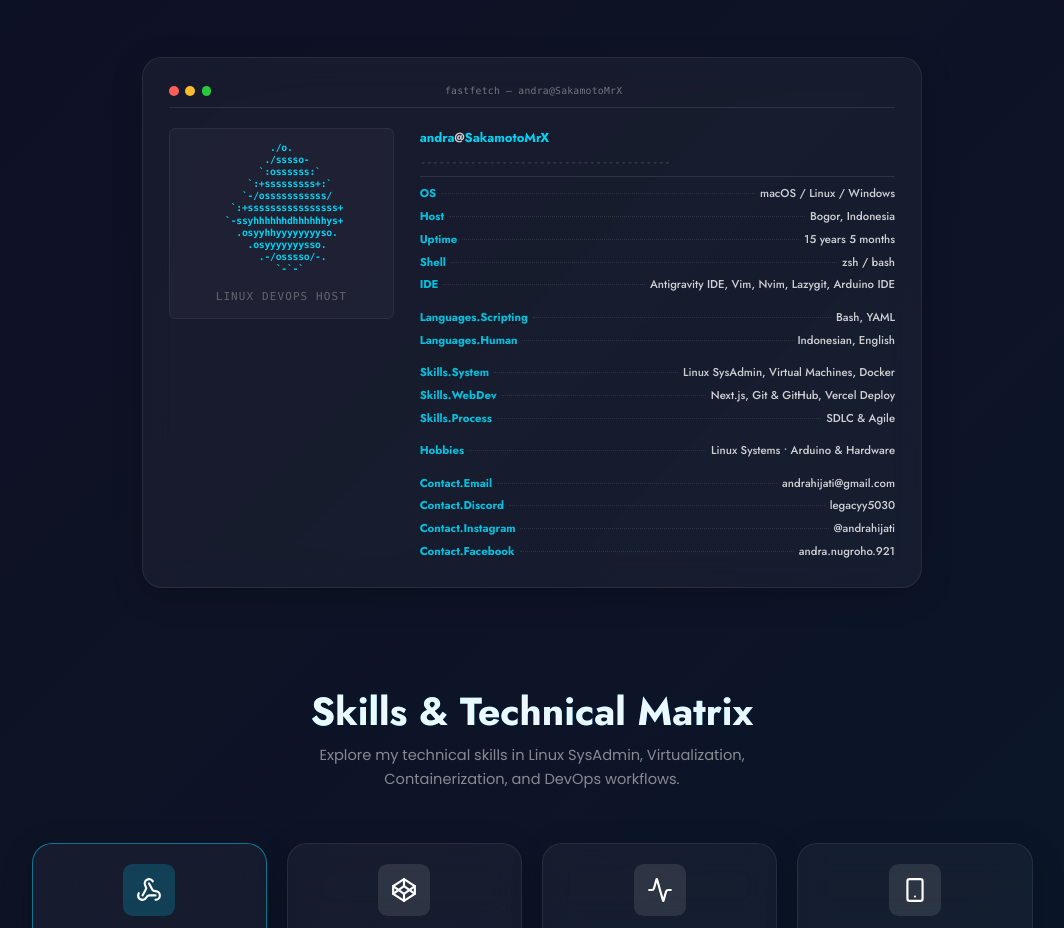
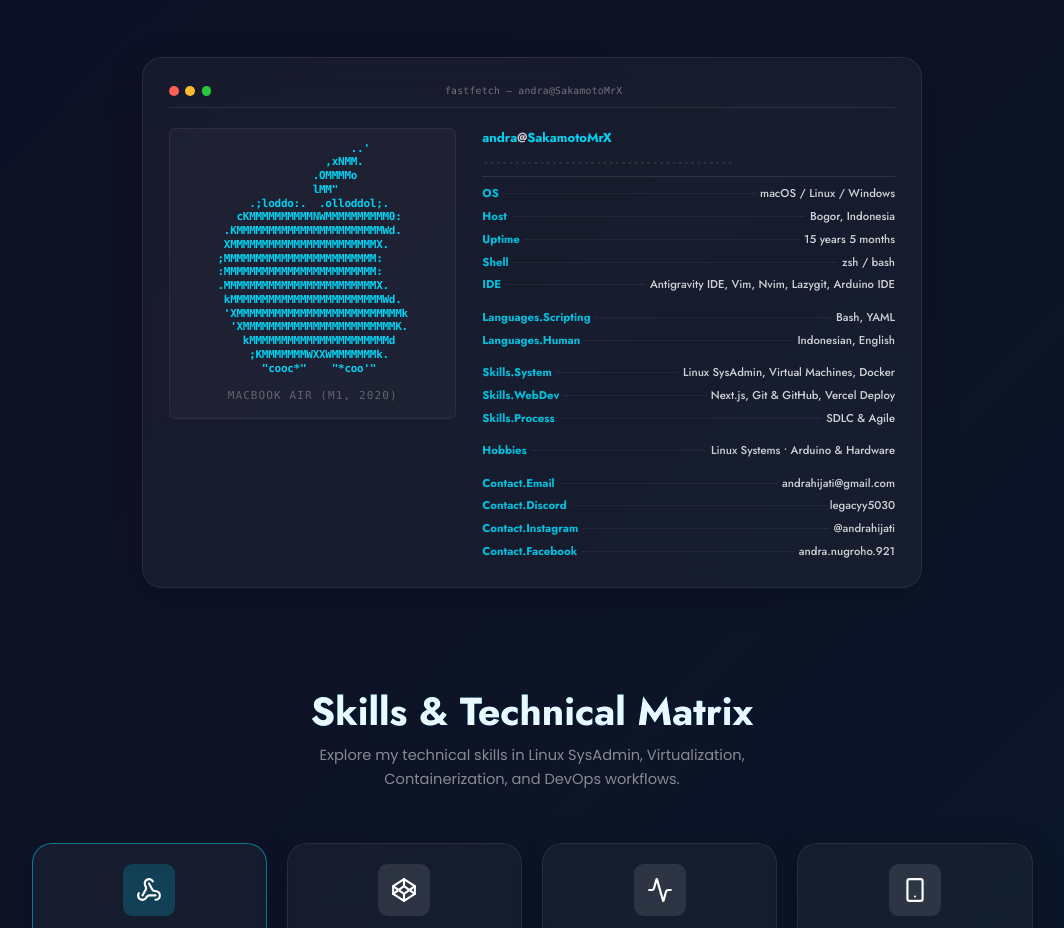
Before and after one commit to SakamotoMrX/Portofolio-Andra, a Next.js app: page /about in a window 1280 px wide. Shown: the part 1420-2348 px from the top of the page, without its empty margins (108-1172 px from the left). Built offline with nearby package versions, Linux system fonts and the light colour scheme; no server answers.

Commit message:
fastfetch: replace ASCII logo with macOS dragon, widen grid columns

```diff
--- a/components/Neofetch.jsx
+++ b/components/Neofetch.jsx
@@ -6,18 +6,24 @@ import { neofetchData } from "@/data/neofetch";
 function FastfetchAsciiLogo() {
 	return (
 		<div className="flex flex-col items-center justify-center select-none font-mono">
-			<pre className="font-bold leading-tight tracking-tight text-[11px] sm:text-xs text-left text-cyan-400">
-{`         ./o.
-        ./sssso-
-       \`:ossssss:\`
-     \`:+sssssssss+:\`
-    \`-/osssssssssss/
-  \`:+ssssssssssssssss+
- \`-ssyhhhhhhdhhhhhhys+
-   .osyyhhyyyyyyyyso.
-     .osyyyyyyysso.
-       .-/osssso/-.
-          \`-\`-\``}
+			<pre className="font-bold leading-tight tracking-tight text-[10px] sm:text-[11px] text-left text-cyan-400">
+{`                     ..'
+                 ,xNMM.
+               .OMMMMo
+               lMM"
+     .;loddo:.  .olloddol;.
+   cKMMMMMMMMMMNWMMMMMMMMMM0:
+ .KMMMMMMMMMMMMMMMMMMMMMMMWd.
+ XMMMMMMMMMMMMMMMMMMMMMMMX.
+;MMMMMMMMMMMMMMMMMMMMMMMM:
+:MMMMMMMMMMMMMMMMMMMMMMMM:
+.MMMMMMMMMMMMMMMMMMMMMMMMX.
+ kMMMMMMMMMMMMMMMMMMMMMMMMWd.
+ 'XMMMMMMMMMMMMMMMMMMMMMMMMMMk
+  'XMMMMMMMMMMMMMMMMMMMMMMMMK.
+    kMMMMMMMMMMMMMMMMMMMMMMd
+     ;KMMMMMMMWXXWMMMMMMMk.
+       "cooc*"    "*coo'"`}
 			</pre>
 		</div>
 	);
@@ -72,17 +78,17 @@ export default function Neofetch() {
 				<div className="grid grid-cols-1 md:grid-cols-12 gap-6 md:gap-8 items-start">
 					{/* Left: ASCII Logo */}
 					<motion.div
-						className="md:col-span-4 flex flex-col items-center justify-center p-4 rounded-lg"
+						className="md:col-span-5 flex flex-col items-center justify-center p-4 rounded-lg"
 						style={{ background: "rgba(255,255,255,0.03)", border: "1px solid rgba(255,255,255,0.06)" }}
 						variants={itemVariants}>
 						<FastfetchAsciiLogo />
 						<div className="mt-4 text-[11px] text-white/30 font-mono tracking-widest uppercase">
-							Linux DevOps Host
+							MacBook Air (M1, 2020)
 						</div>
 					</motion.div>
 
 					{/* Right: Spec Output */}
-					<motion.div className="md:col-span-8 flex flex-col space-y-1" variants={itemVariants}>
+					<motion.div className="md:col-span-7 flex flex-col space-y-1" variants={itemVariants}>
 						<div className="font-mono text-sm sm:text-base font-bold pb-1">
 							<span className="text-cyan-400">{data.user}</span>
 							<span className="text-white/80">@</span>
```
Also changed, not shown: 1 other file (tests, documents, lock files or other folders).
